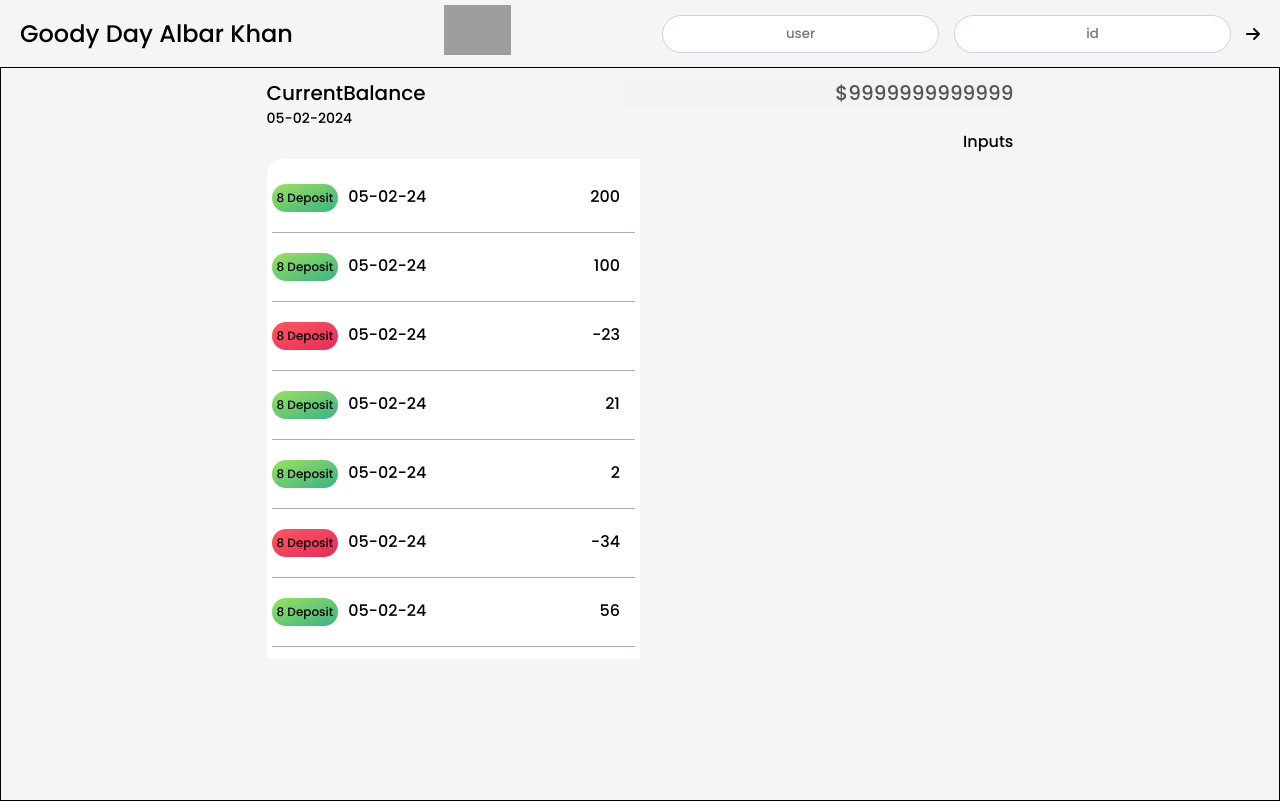
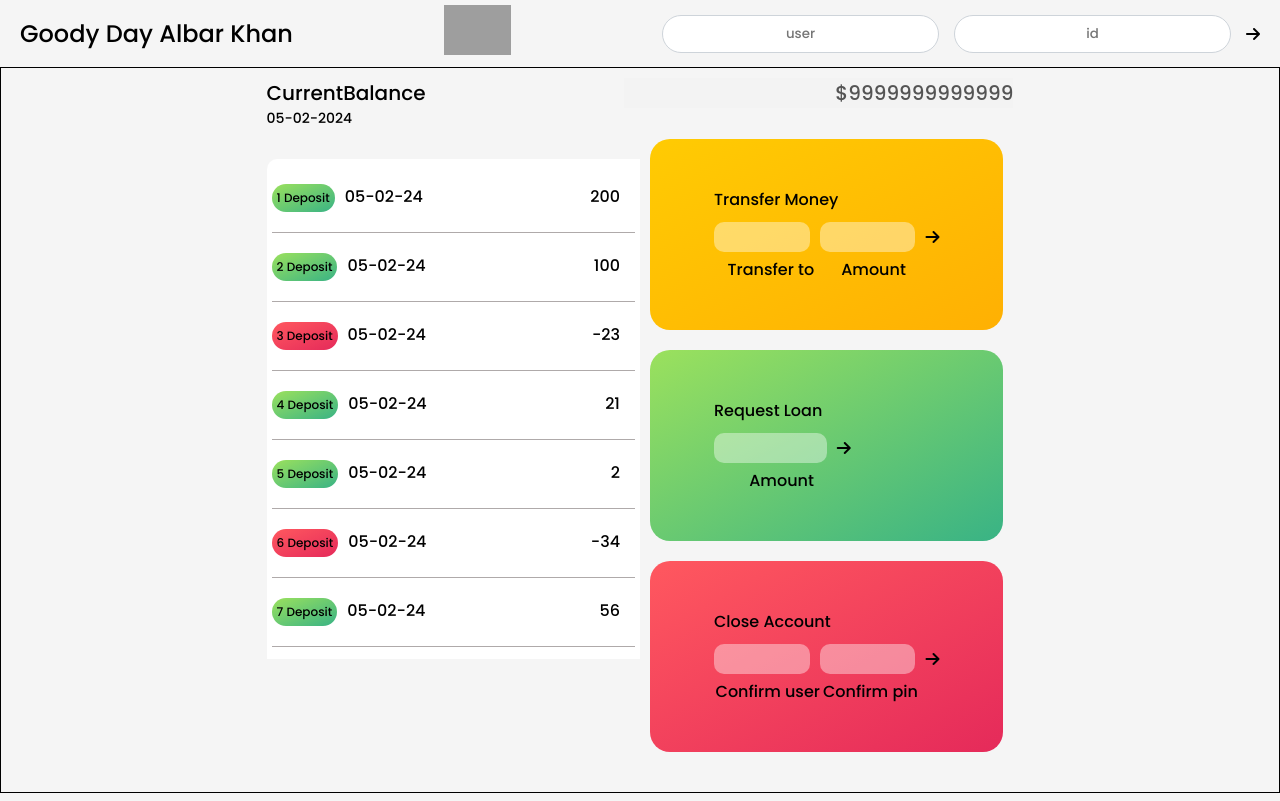
Before and after one commit to AlbarKhan/BankDashboard-React-, a React (Create React App) app: page / in a window 1280 px wide. Built offline with nearby package versions, Linux system fonts and the light colour scheme; grey boxes are pictures that could not be loaded.

Commit message:
actions section added

```diff
--- a/src/App.js
+++ b/src/App.js
@@ -48,7 +48,27 @@ function Main() {
         <CurrentBalance />
         <div className="main-content">
           <MovementList />
-          <div>Inputs</div>
+          <div className="Userinputs">
+            <Userinputs
+              inputLabel1={"Transfer to"}
+              inputLabel2={"Amount"}
+              Color={"yellow"}
+              twoInput={true}
+            >
+              Transfer Money
+            </Userinputs>
+            <Userinputs inputLabel1={"Amount"} Color={"green"} twoInput={false}>
+              Request Loan
+            </Userinputs>
+            <Userinputs
+              inputLabel1={"Confirm user"}
+              inputLabel2={"Confirm pin"}
+              Color={"red"}
+              twoInput={true}
+            >
+              Close Account
+            </Userinputs>
+          </div>
         </div>
       </div>
     </div>
@@ -76,27 +96,44 @@ function CurrentBalance() {
 }
 
 function MovementList() {
-  // console.log(accounts[0].movements.map());
   accounts[0].movements.map((mv) => console.log(mv));
   return (
     <div className="movementList">
       {accounts[0].movements.map((mv, i) => (
-        <Movement amount={mv} key={i} />
+        <Movement amount={mv} key={i} index={i} />
       ))}
-      {/* <Movement /> */}
     </div>
   );
 }
 
-function Movement({ amount }) {
+function Movement({ amount, index }) {
   console.log(amount);
   return (
     <div className="movement">
       <div>
-        <span className={amount > 0 ? "deposit" : "remove"}>8 Deposit</span>
+        <span className={amount > 0 ? "deposit" : "remove"}>
+          {index + 1} Deposit
+        </span>
         <span>05-02-24</span>
       </div>
       <div className="movementBalance">{amount}</div>
     </div>
   );
 }
+
+function Userinputs({ children, inputLabel1, inputLabel2, Color, twoInput }) {
+  return (
+    <div className={"actions " + Color}>
+      <p>{children}</p>
+      <div className="inputs">
+        <input></input>
+        {twoInput ? <input></input> : ""}
+        <i className="fa-solid fa-arrow-right"></i>
+      </div>
+      <div className="transerLabel">
+        <span>{inputLabel1}</span>
+        <span>{inputLabel2}</span>
+      </div>
+    </div>
+  );
+}
--- a/src/index.css
+++ b/src/index.css
@@ -14,8 +14,7 @@ body {
   background-color: whitesmoke;
 }
 .App {
-  /* border: 1px solid; */
-  height: 100vh;
+  /* height: 100vh; */
 }
 
 .navbar {
@@ -61,13 +60,11 @@ body {
 }
 
 .main {
-  /* border: 1px solid green; */
   width: 60%;
   padding: 10px;
 }
 
 .dateTime {
-  /* border: 1px solid; */
   display: flex;
   justify-content: space-between;
   font-size: 20px;
@@ -85,17 +82,15 @@ body {
   justify-content: space-between;
 }
 .main-content .movementList {
-  /* border: 1px solid; */
   width: 50%;
   padding: 5px;
   margin-top: 30px;
-  border-top-left-radius: 15px;
+  border-top-left-radius: 10px;
   height: 500px;
   overflow: scroll;
 }
 
 .movementList {
-  /* border: 1px solid; */
   background-color: white;
 }
 
@@ -121,6 +116,50 @@ body {
   padding: 5px;
   border-radius: 15px;
   font-size: 12px;
+}
+
+.Userinputs {
+  width: 50%;
+  padding: 10px;
+}
+.actions {
+  width: 100%;
+  padding: 3rem 4rem;
+  border-radius: 20px;
+  margin-bottom: 20px;
+}
+
+.transferMoney span {
+  color: #333;
+}
+
+.yellow {
+  background-image: var(--yellow);
+}
+.red {
+  background-image: var(--red);
+}
+.green {
+  background-image: var(--green);
+}
+.inputs {
+  display: flex;
+  gap: 10px;
+  align-items: center;
+  margin-top: 10px;
+}
+.inputs input {
+  width: 50%;
+  border: none;
+  border-radius: 10px;
+  padding: 5px;
+  background-color: rgba(255, 255, 255, 0.4);
+}
+.transerLabel {
+  display: flex;
+  justify-content: space-around;
+  margin-top: 5px;
+  margin-right: 20px;
 }
 @media (max-width: 786px) {
   .logo {
@@ -155,7 +194,14 @@ body {
     width: 100%;
     font-size: 14px;
   }
+  .Userinputs {
+    width: 100%;
+  }
   .movement div {
     gap: 2px;
   }
+
+  .actions {
+    padding: 2rem 1rem;
+  }
 }
```
